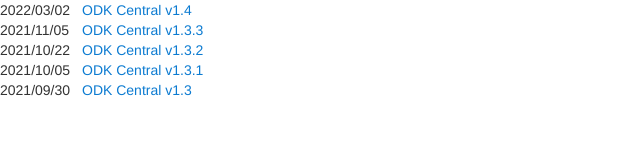
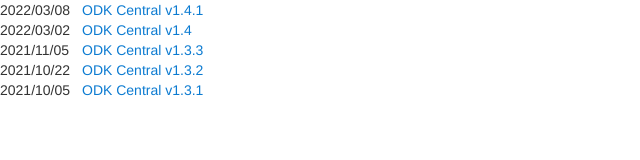
Before and after one commit to getodk/central, a plain HTML site: page docs/news.html in a window 1280 px wide. Shown: the full height of the page, 0-640 px from the left. Drawn offline with Linux system fonts and the light colour scheme.

Commit message:
Update news for v1.4.1

```diff
--- a/docs/news.html
+++ b/docs/news.html
@@ -7,6 +7,12 @@
     <script src="https://thirtyfive-england.getodk.org/script.js" data-site="PBSTMJFG" defer></script>
   </head>
   <body>
+    <div class="news-item">
+      <span class="item-date">2022/03/08</span>
+      <a href="https://forum.getodk.org/t/odk-central-v1-4/36886/2" target="_blank">
+        ODK Central v1.4.1
+      </a>
+    </div>
     <div class="news-item">
       <span class="item-date">2022/03/02</span>
       <a href="https://forum.getodk.org/t/odk-central-v1-4/36886" target="_blank">
@@ -31,11 +37,5 @@
         ODK Central v1.3.1
       </a>
     </div>
-    <div class="news-item">
-      <span class="item-date">2021/09/30</span>
-      <a href="https://forum.getodk.org/t/odk-central-v1-3/35255" target="_blank">
-        ODK Central v1.3
-      </a>
-    </div>
   </body>
 </html>
```
